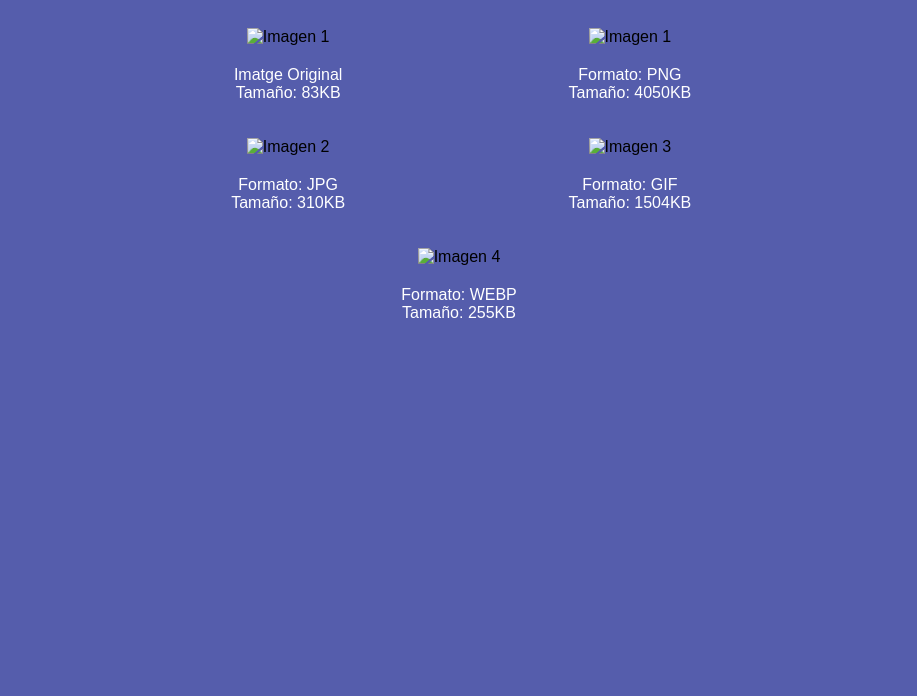
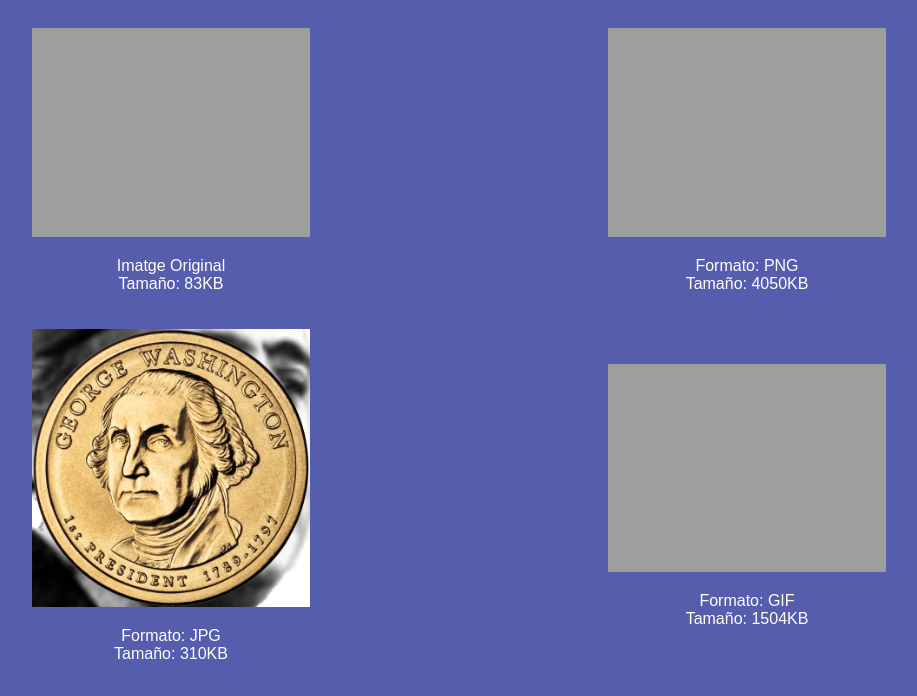
Before and after one commit to y4assin/UF2_NF1_P5, a plain HTML site: page index.html in a window 1280 px wide. Shown: the part 60-756 px from the top of the page, without its empty margins (181-1098 px from the left). Drawn offline with Linux system fonts and the light colour scheme; the site is published under a folder, as on GitHub Pages, so addresses that start at the root find nothing.

Commit message:
MI 2º COMMIT

```diff
--- a/index.html
+++ b/index.html
@@ -54,23 +54,23 @@
     <h1>Pagina amb diferents formats imatges</h1>
     <div class="container">
         <div class="item">
-            <img src="/images/dollar-1156662_1280.png" alt="Imagen 1">
+            <img src="./images/dollar-1156662_1280.png" alt="Imagen 1">
             <p>Imatge Original <br>Tamaño: 83KB</p>
         </div>
         <div class="item">
-            <img src="/images/dollar_franco_png.png" alt="Imagen 1">
+            <img src="./images/dollar_franco_png.png" alt="Imagen 1">
             <p>Formato: PNG<br>Tamaño: 4050KB</p>
         </div>
         <div class="item">
-            <img src="/images/dollar_franco.jpg" alt="Imagen 2">
+            <img src="./images/dollar_franco.jpg" alt="Imagen 2">
             <p>Formato: JPG<br>Tamaño: 310KB</p>
         </div>
         <div class="item">
-            <img src="/images/dollar_franco.gif" alt="Imagen 3">
+            <img src="./images/dollar_franco.gif" alt="Imagen 3">
             <p>Formato: GIF<br>Tamaño: 1504KB</p>
         </div>
         <div class="item">
-            <img src="/images/dollar_franco.webp" alt="Imagen 4">
+            <img src="./images/dollar_franco.webp" alt="Imagen 4">
             <p>Formato: WEBP<br>Tamaño: 255KB</p>
         </div>
     </div>
```
